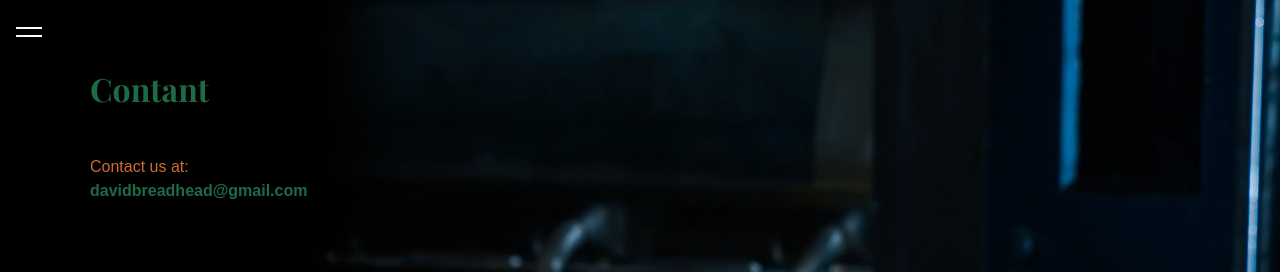
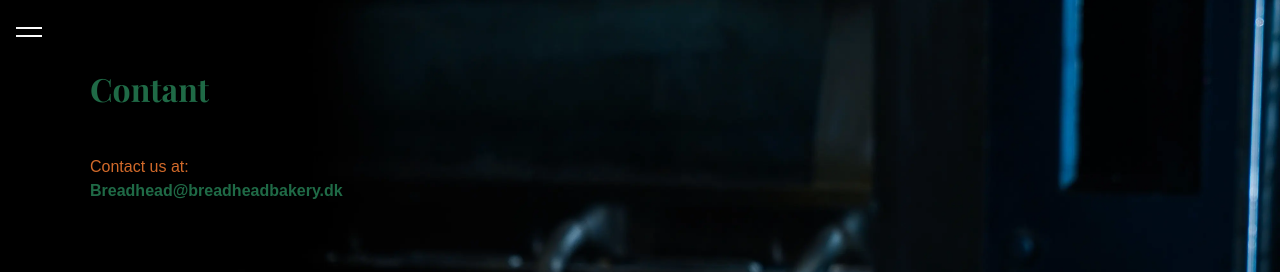
Before and after one commit to camillakthomsen/davidbreadheadapp, a React (Create React App) app: page /contact in a window 1280 px wide. Shown: the top 272 px of the page. Built offline with nearby package versions, Linux system fonts and the light colour scheme.

Commit message:
Opdateret med deres nye mail

```diff
--- a/src/components/Bakery2Business.js
+++ b/src/components/Bakery2Business.js
@@ -12,7 +12,7 @@ export default function Bakery2Business() {
                 <p>We can deliver freshly baked bread, pastries, and quality coffee directly to your business — easy, fast, and always freshly made. Perfect for meetings, offices, and events.</p>
                 <p>Please send orders to:</p>
                 <a href="mailto:davidbreadhead@gmail.com" className="jobs-email">
-                  davidbreadhead@gmail.com
+                  Breadhead@breadheadbakery.dk
                 </a>
               </div>
             </article>
--- a/src/components/Contact.js
+++ b/src/components/Contact.js
@@ -8,8 +8,8 @@ export default function Contact() {
         <h1 className="contact-title">Contant</h1>
         <div className="contact-apply">
           <p>Contact us at:</p>
-          <a href="mailto:davidbreadhead@gmail.com" className="jobs-email">
-            davidbreadhead@gmail.com
+          <a href="mailto:Breadhead@breadheadbakery.dk" className="jobs-email">
+            Breadhead@breadheadbakery.dk
           </a>
         </div>
       </section>
--- a/src/components/Events.js
+++ b/src/components/Events.js
@@ -19,16 +19,6 @@ function Events() {
                 <br />
                 Every Tuesday at 6:45 and Thursday at 17:30
               </h2>
-            </div>
-          </article>
-
-          <article className="event-card">
-            <div className="event-date">
-              <span className="event-month">FEB</span>
-              <span className="event-day">17</span>
-            </div>
-            <div className="event-main">
-              <h2 className="event-title">Barista course</h2>
             </div>
           </article>
 
--- a/src/components/Surdejskursus.js
+++ b/src/components/Surdejskursus.js
@@ -62,7 +62,7 @@ export default function Surdejskursus() {
 
                 <br />
                 <p><strong>Date:</strong> 23 March</p>
-                <p><strong>Sign-up:</strong> DavidBreadHead@gmail.com </p>
+                <p><strong>Sign-up:</strong> Breadhead@breadheadbakery.dk </p>
               </div>
             </article>
           </section>
```
